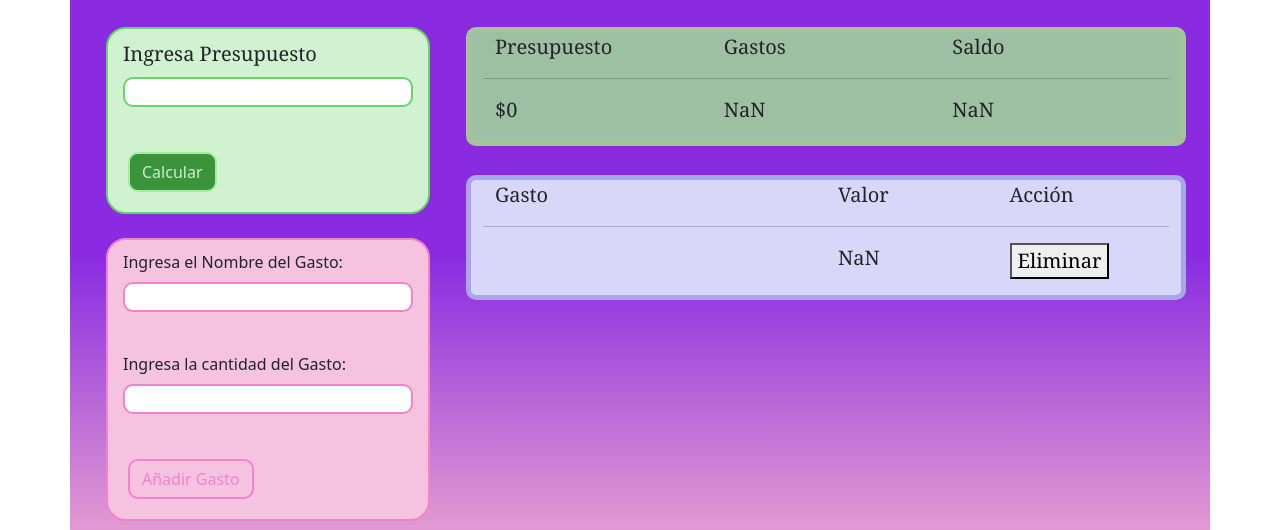
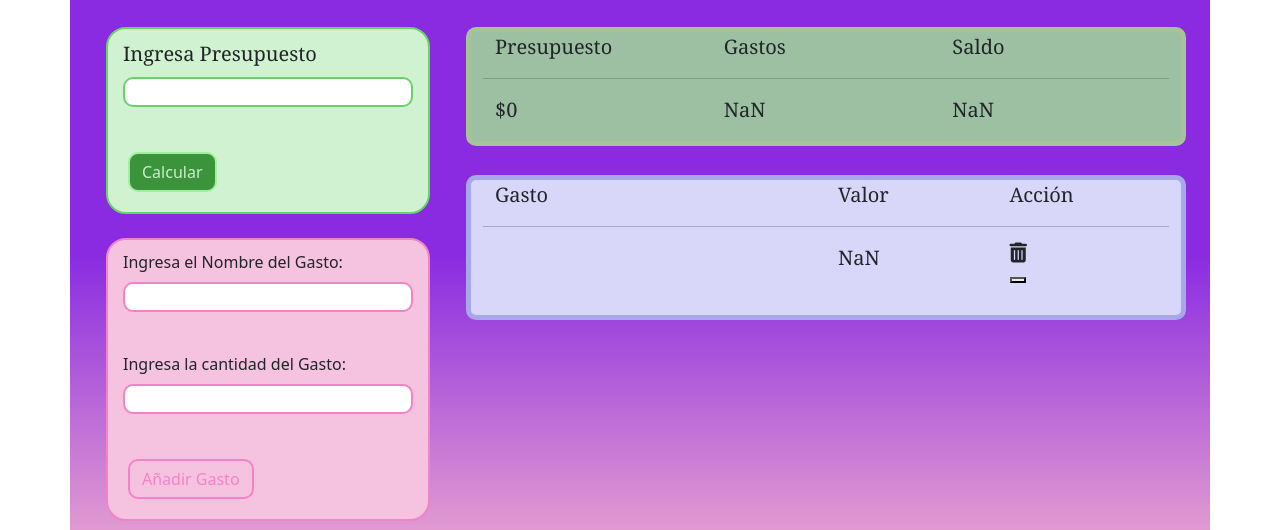
Before and after one commit to PaolaUribe88/practicaConsolidacionS4-JU, a plain HTML site: page index.html in a window 1280 px wide. Both pictures are taken after a click on the button "Añadir Gasto". Shown: the part 113-643 px from the top of the page. Drawn offline with Linux system fonts and the light colour scheme.

Commit message:
Icono Borrar

```diff
--- a/assets/js/script.js
+++ b/assets/js/script.js
@@ -81,7 +81,7 @@ function pintarGastosEliminar(){
         let unParrafoTextoNuevo = document.createElement('p');
         let unParrafoValorNuevo = document.createElement('p');
         let unParrafoAccionNuevo= document.createElement('p');
-        let unBotonNuevo = document.createElement('button');
+        let unBotonNuevo = document.createElement('button ');
         // recorremos el arreglo y extraemos nombre
         unParrafoTextoNuevo.innerText = arregloNomGastosEliminar[j];
         // recorremos el arreglo y extraemos valor
@@ -115,7 +115,7 @@ function pintarGastos(){
         // recorremos el arreglo y extraemos valor
         unParrafoValorNuevo.innerText = arregloCantGastos[i];
 
-        unBotonNuevo.innerText = 'Eliminar';
+        unBotonNuevo.innerText = '';
         unBotonNuevo.setAttribute('onclick', `eliminarElemento(${i})`);
 
         // enviamos a los párrafos correspondientes con append
--- a/index.html
+++ b/index.html
@@ -106,7 +106,7 @@
                                                         <p id="parrafoValor"></p>
                                                     </div>
                                                     <div class="col-md-3">
-                                                        <p id="parraAccion"></p>
+                                                        <p id="parraAccion" class="fa-solid fa-trash-can"></p>
                                                     </div>
                                                 </div>
                                             </div>
@@ -129,6 +129,7 @@
             </div>
     </div>
    <script src="assets/Bootstrap5.3/js/bootstrap.js"></script>
+   <script src="https://kit.fontawesome.com/a78a6c2788.js" crossorigin="anonymous"></script>
    <script src="assets/js/script.js"></script>
 </body>
 </html>
```
